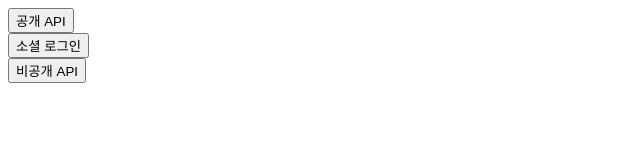
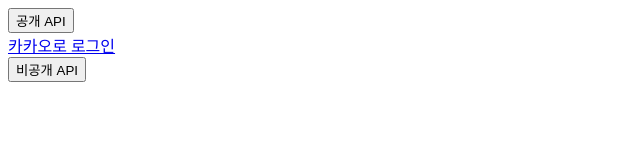
Before and after one commit to qus0in/external-web, a plain HTML site: page index.html in a window 1280 px wide. Shown: the whole page, without its empty margins (0-640 px from the left). Drawn offline with Linux system fonts and the light colour scheme.

Commit message:
소셜 로그인 oauth 연결

```diff
--- a/index.html
+++ b/index.html
@@ -10,9 +10,10 @@
         <form id="api1">
             <button>공개 API</button>
         </form>
-        <form id="login">
+        <a href="http://localhost:8080/oauth2/authorization/kakao">카카오로 로그인</a>
+        <!-- <form id="login">
             <button>소셜 로그인</button>
-        </form>
+        </form> -->
         <form id="api2">
             <button>비공개 API</button>
         </form>
```
